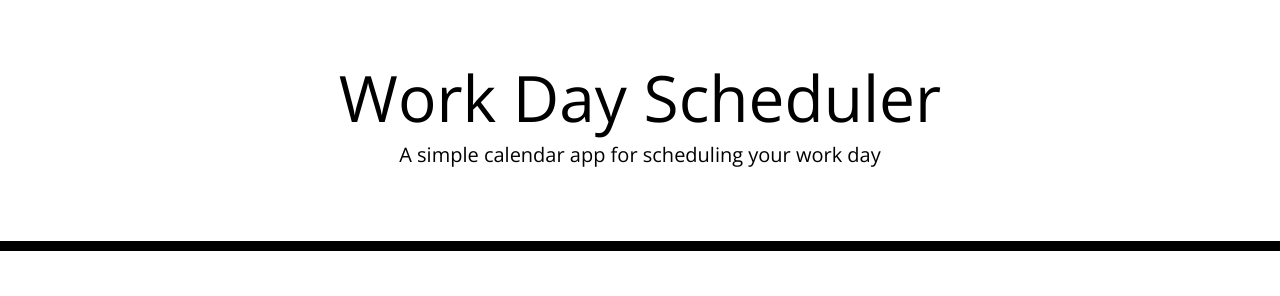
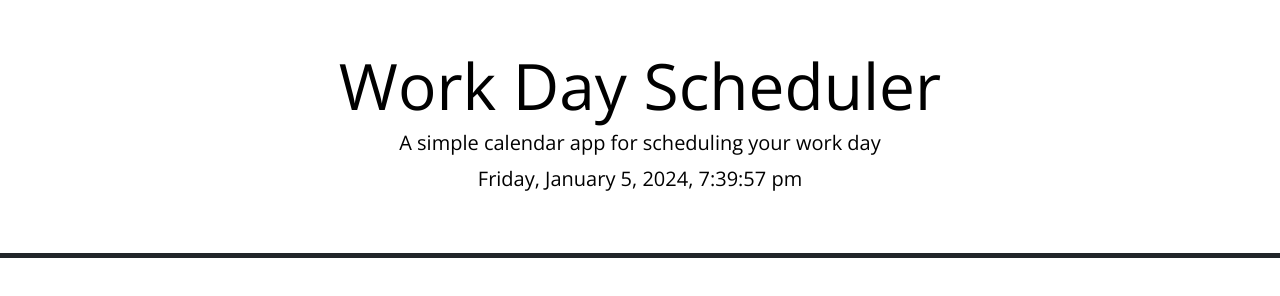
Before and after one commit to fishmon/ScheduleMyWorkDay, a plain HTML site: page index.html in a window 1280 px wide. Drawn offline with nearby package versions, Linux system fonts and the light colour scheme; files that its build step writes are made by us from their sources.

Commit message:
page displays the curent time and date at the top of the page, updated js and index html

```diff
--- a/assets/js/logic.js
+++ b/assets/js/logic.js
@@ -0,0 +1,18 @@
+$(document).ready(function () {
+    function updateDateTime() {
+      var timeAndDate = $("#currentDay");
+      var currentDateAndTime = dayjs().format("dddd, MMMM D, YYYY, h:mm:ss a");
+      timeAndDate.text(currentDateAndTime);
+    }
+
+    // Initial update
+    updateDateTime();
+
+    // Update every second (1000 milliseconds)
+    setInterval(updateDateTime, 1000);
+
+
+
+
+
+  });
--- a/index.html
+++ b/index.html
@@ -20,21 +20,23 @@
       href="https://fonts.googleapis.com/css?family=Open+Sans&display=swap"
       rel="stylesheet"
     />
-    <link rel="stylesheet" href="style.css" />
+    <link rel="stylesheet" href="./assets/css/style.css" />
     <title>Work Day Scheduler</title>
   </head>
 
   <body>
-    <header>
+    <header class="p-5 mb-4 border-5 border-bottom border-dark text-center">
       <h1 class="display-3">Work Day Scheduler</h1>
       <p class="lead">A simple calendar app for scheduling your work day</p>
       <p id="currentDay" class="lead"></p>
     </header>
-    <div class="container">
+    <div class="container-lg px-5">
       <!-- Timeblocks go here -->
     </div>
 
     <script src="https://cdnjs.cloudflare.com/ajax/libs/jquery/3.2.1/jquery.min.js"></script>
     <script src="https://cdn.jsdelivr.net/npm/dayjs@1/dayjs.min.js"></script>
+    <script src="./assets/js/logic.js"></script>
+
   </body>
 </html>
```
